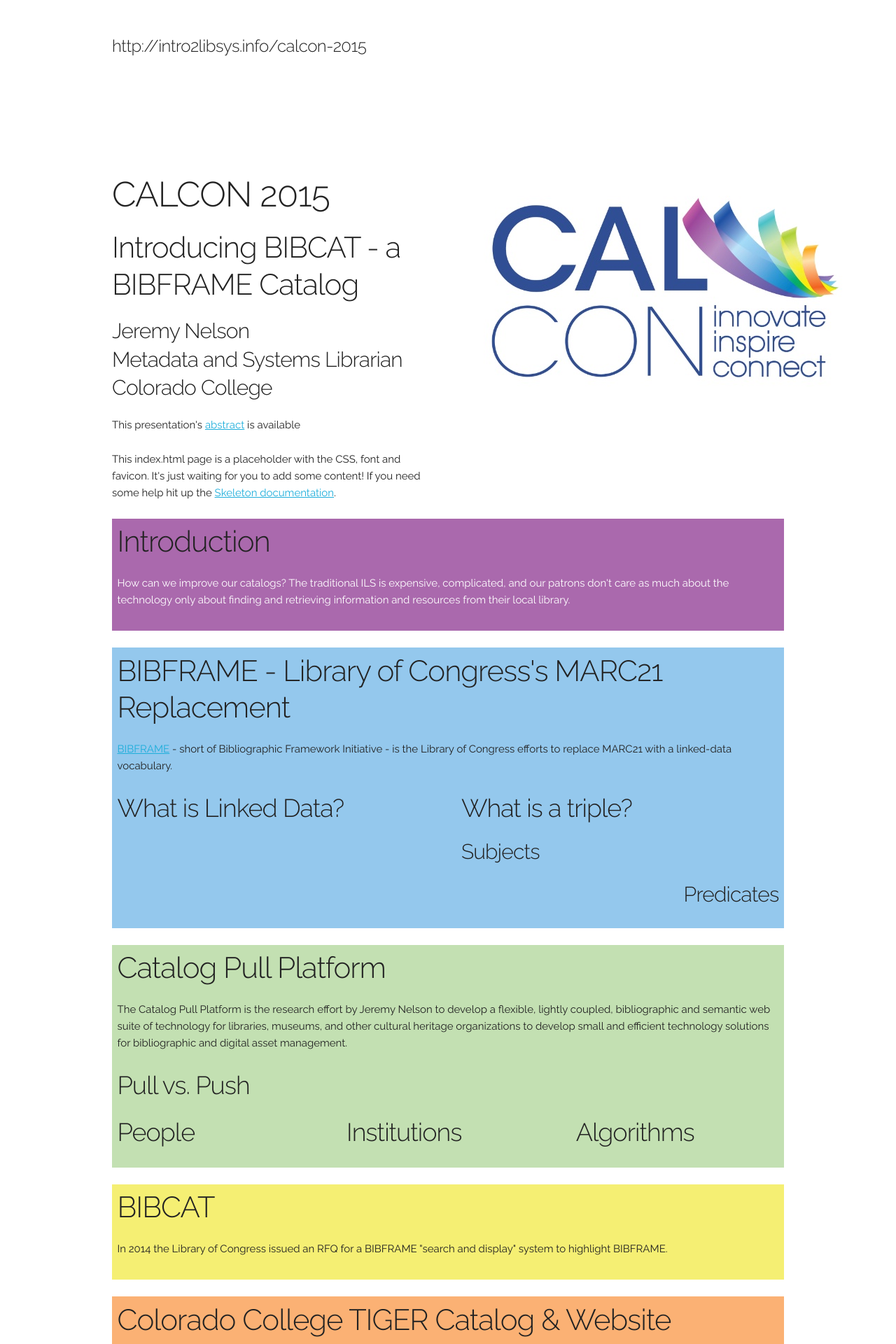
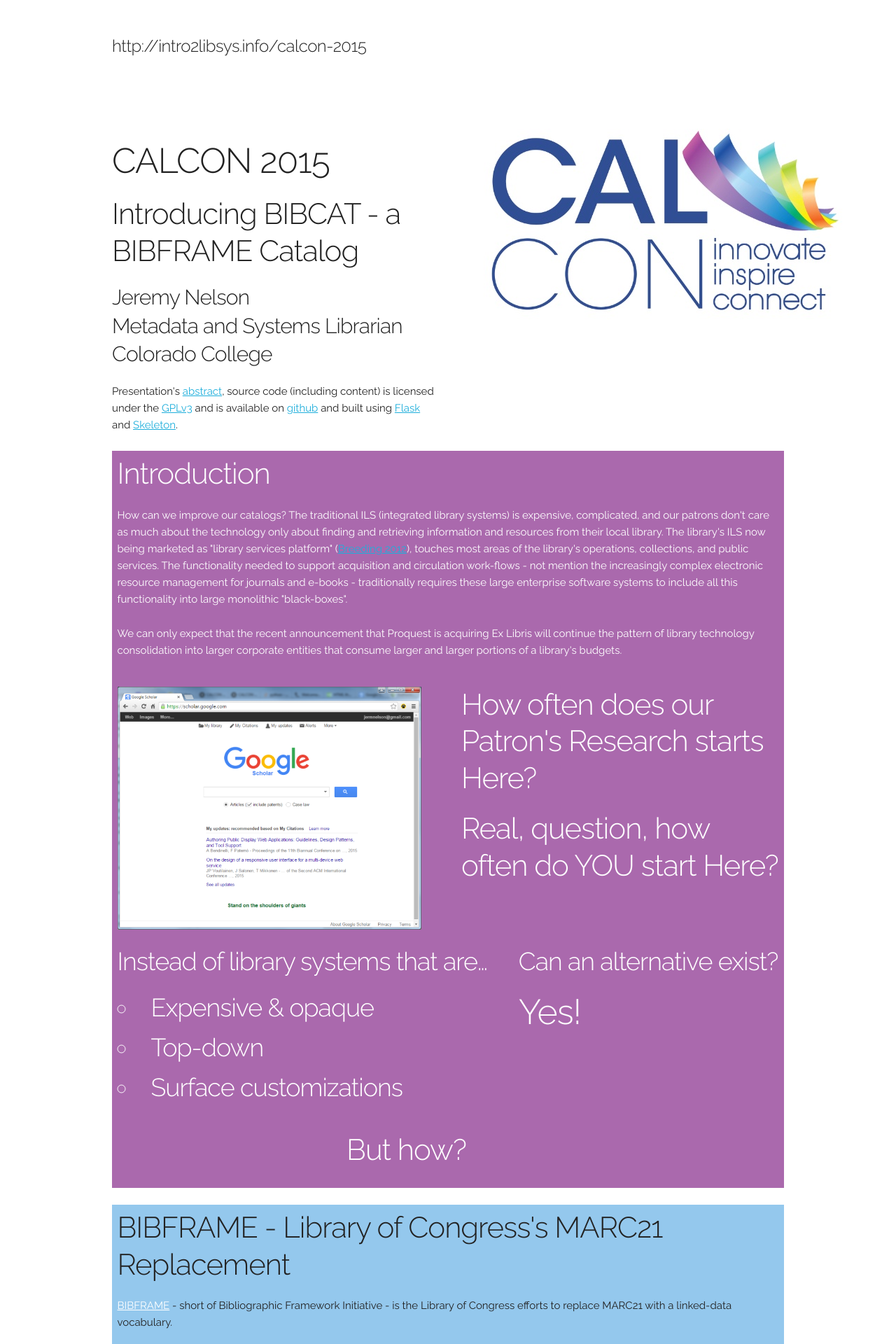
Before and after one commit to jermnelson/calcon-2015, a Flask app: page / in a window 1280 px wide. Shown: the top 1920 px of the page at 70% size. Run offline with Flask 2, Linux system fonts and the light colour scheme.

Commit message:
Content additions for presentation this week

```diff
--- a/templates/base.html
+++ b/templates/base.html
@@ -19,7 +19,7 @@
 
   <!-- Favicon -->
   <link rel="icon" type="image/png" href="{{ url_for('static', filename="images/favicon.png") }}">
-
+  <script src="{{ url_for('static', filename="js/ga.js") }}"></script>
 </head>
 <body>
   {% block main %}
@@ -31,14 +31,17 @@
       </section>
     </div>
     <div class="row">
-      <div class="one-half column" style="margin-top: 15%">
+      <div class="one-half column" style="margin-top: 10%">
         <h1>CALCON 2015</h1>
         <h2>Introducing BIBCAT - a BIBFRAME Catalog</h2>
         <h4>Jeremy Nelson<br>Metadata and Systems Librarian<br>Colorado College</h4>
-        <p>This presentation's <a href="{{ url_for('abstract') }}">abstract</a> is available</p>
-        <p>This index.html page is a placeholder with the CSS, font and favicon. It's just waiting for you to add some content! If you need some help hit up the <a href="http://www.getskeleton.com">Skeleton documentation</a>.</p>
+        <p>Presentation's <a href="{{ url_for('abstract') }}">abstract</a>, source code
+        (including content) is licensed under the <a href="http://www.gnu.org/licenses/gpl-3.0.html">GPLv3</a>
+        and is available on <a href="https://github.com/jermnelson/calcon-2015">github</a> and built
+        using <a href="http://flask.pocoo.org/">Flask</a> and
+        <a href="http://www.getskeleton.com">Skeleton</a>.</p>
       </div>
-      <section class="one-half column" style="margin-top: 15%">
+      <section class="one-half column" style="margin-top: 5%">
         <img src="{{ url_for('static', filename='images/calcon_logo-01.jpg') }}">
       </section>
     </div>
--- a/templates/pages/bibframe.html
+++ b/templates/pages/bibframe.html
@@ -2,6 +2,10 @@
   .bibframe {
     background-color: rgb(148, 200, 237);
     padding: .5em;
+  }
+
+  .bibframe a {
+    color: rgb(255,255,255);
   }
 
 </style>
@@ -18,12 +22,47 @@
  <div class="row">
    <section class="six columns">
     <h3>What is Linked Data?</h3>
+    <p>Linked Data is about representing information in statements called RDF Triples i.e. subject-predicate-object.
+     Libraries standards are shifting to Linked-Data vocabularies like <a href="http://bibframe.org/">BIBFRAME</a>,
+     <a href="https://github.com/mixterj/VRA-RDF-Project">RDF-VRA</a>,
+     <a href="http://www.loc.gov/standards/mods/modsrdf/">MODS RDF</a>, and
+     <a href="http://schema.org">Schema.org.</a>.</p>
+    <p>With a modern linked-data based vocabularies, a library system should be able to use
+    any vocabulary that is needed to solve a problem or issue. We should be able to "mix-and-match"
+    the elements we need to properly describe our resources for ours and or patron's needs.
    </section>
    <section class="six columns">
     <h3>What is a triple?</h3>
+    <p>A triple is a simple statement that links a subject through a relationship called a predicate, to
+     a third object. Any of these three elements - subject, predicate, or object - can be an IRL (International
+     Resource Identifier) most commonly an uniform research locator or URL. This flexibility of allowing an IRI
+     to have any of these three roles allows common data to be shared with others (the "linking" of linked
+     data) while also offering institutions the opportunity to customize and capture information and data important
+     to them.
+     </p>
+   </section>
+</div>
+<div class="row">
+  <section class="four columns">
     <h4>Subjects</h4>
-    <h4 class="u-pull-right">Predicates</h4>
-
+    <p>A subject is either an IRI or a Blank Node. A Blank Node is just a unique identifier
+       local to a particular graph and is not universal ID</p>
+  </section>
+  <section class="eight columns">
+    <pre>
+    <code>
+http://id.loc.gov/authorities/names/n79032879
+https://en.wikipedia.org/wiki/Into_the_Wild_%28book%29
+    </code>
+    </pre>
+ </section>
+</div>
+<div class="row">
+  <section class="four columns">
+    <h4>Predicates</h4>
+  </section>
+  <section class="four columns">
+    <h4>Objects</h4>
    </section>
 
  </div>
--- a/templates/pages/cpp.html
+++ b/templates/pages/cpp.html
@@ -17,18 +17,49 @@
  </div>
  <div class="row">
    <section class="ten column">
-    <h3 class="width: 50%">Pull vs. Push</h3>
+    <h3 class="width: 50%">Push vs. Pull</h3>
+    <p>
+     Inspired by both the Lean Startup and Toyota's Lean Manufacturing, the Catalog Pull Platform
+     moves away from trying to anticipate the needs and then "pushing" services and technology to
+    patrons and staff, but instead identifies and responds to needs and demands for library technology
+    by "pulling" directly from various constituencies served by libraries and cultural heritage organizations.
+    </p>
    </section>
  </div>
  <div class="row">
    <section class="four columns">
      <h3>People</h3>
+     <img src="{{ url_for("static", filename="images/people.png") }}"
+          class="u-pull-right"
+          alt="People - primary source of pull">
+     <p>
+      People are the first and most important source of library systems
+      demand in the Catalog Pull Platform. By listening to patrons,
+      staff, and other vested individuals build lightweight utilities
+      to meet that need.
+     </p>
    </section>
    <section class="four columns">
      <h3>Institutions</h3>
+     <img src="{{ url_for("static", filename="images/institutions.png") }}"
+          class="u-pull-left"
+          alt="Institutions - Responsiblity and Accountibility">
+     <p>Institutions are the second source of pull for the Catalog Pull Platform
+      as both internal and external groups hold libraries accountable for
+      implicit and explicit outcomes.</p>
    </section>
    <section class="four columns">
      <h3>Algorithms</h3>
+     <img src="{{ url_for("static", filename="images/algorithms.png") }}"
+          class="u-pull-left"
+          alt="Algorithms - Connecting Networked Library Systems">
+     <p>To function as first-class citizens in the networked information
+     environment, the library's primary website and catalog must be easily found
+     Google, Facebook, and other third parties.</p>
+     <p>By publishing their institution's
+     organizational knowledge and collections as Linked Data and providing
+     open APIs for use by other people and institutions, library systems function
+     as critical asset.</p>
    </section>
 
  </div>
--- a/templates/pages/introduction.html
+++ b/templates/pages/introduction.html
@@ -1,18 +1,58 @@
 <style>
   .intro {
     background-color: rgb(170, 105, 173);
+    color: rgb(255, 255, 255);
+
     padding: .5em;
-  }
-  .intro p {
-    color: rgb(255, 255, 255);
   }
 </style>
 <div class="row intro">
   <section class="seven column">
     <h2>Introduction</h2>
-    <p>How can we improve our catalogs? The traditional ILS is expensive, complicated,
-     and our patrons don't care as much about the technology only about finding
-     and retrieving information and resources from their local library.
+    <p>How can we improve our catalogs? The traditional ILS (integrated library systems) is expensive,
+     complicated, and our patrons don't care as much about the technology only about finding
+     and retrieving information and resources from their local library. The library's ILS now being marketed
+     as "library services platform" (<a href="{{ url_for('abstract') }}#ref1">Breeding 2012</a>), touches most
+     areas of the library's operations, collections, and public services. The functionality needed to support
+     acquisition and circulation work-flows - not mention the increasingly complex electronic resource
+     management for journals and e-books - traditionally requires these large enterprise software systems
+     to include all this functionality into large monolithic "black-boxes".
     </p>
+    <p>We can only expect that the recent announcement that Proquest is acquiring Ex Libris will continue
+    the pattern of library technology consolidation into larger corporate entities that consume larger and
+    larger portions of a library's budgets.</p>
   </section>
 </div>
+<div class="row intro">
+ <section class="six columns">
+ <a href="https://scholar.google.com/" target="_new">
+   <img src="{{ url_for('static', filename="images/goog-scholar.png") }}"></img>
+ </a>
+ </section>
+ <section class="six columns">
+   <h2>How often does our Patron's Research starts Here?</h2>
+   <h2>Real, question, how often do YOU start Here?</h2>
+ </section>
+</div>
+<div class="row intro">
+ <section class="seven columns">
+   <h3>Instead of library systems that are&hellip;</h3>
+   <h3>
+    <ul>
+      <li>Expensive &amp; opaque</li>
+      <li>Top-down</li>
+      <li>Surface customizations</li>
+    </ul>
+   </h3>
+ </section>
+ <section class="five columns">
+  <h3>Can an alternative exist?</h3>
+   <h1>Yes!</h2>
+ </section>
+</div>
+<div class="row intro">
+ <section class="four columns">&nbsp;</section>
+ <section class="seven columns">
+  <h2>But how?</h2>
+ </section>
+</div>
```
Also changed, not shown: templates/abstract.html (+4 -3 lines), static/images/algorithms.png (added), static/images/goog-scholar.png (added), static/images/institutions.png (added), static/images/people.png (added).
